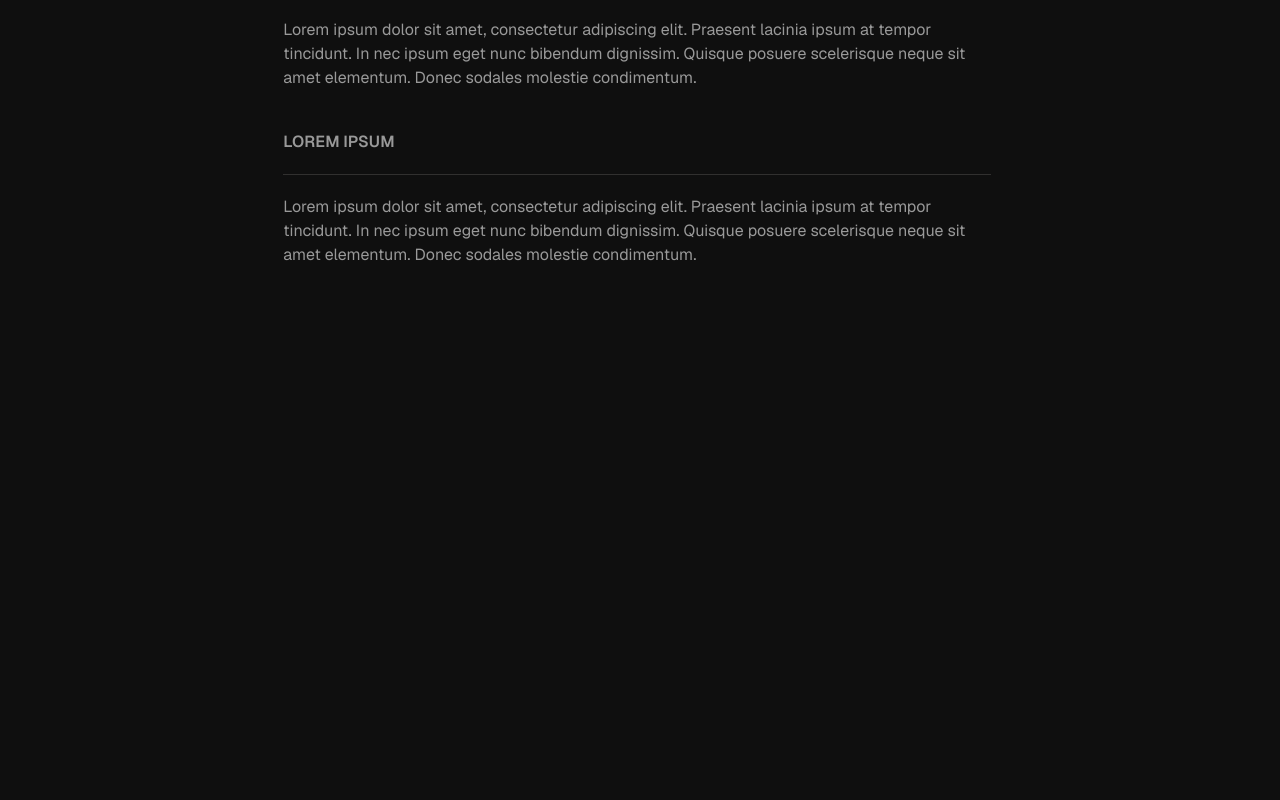
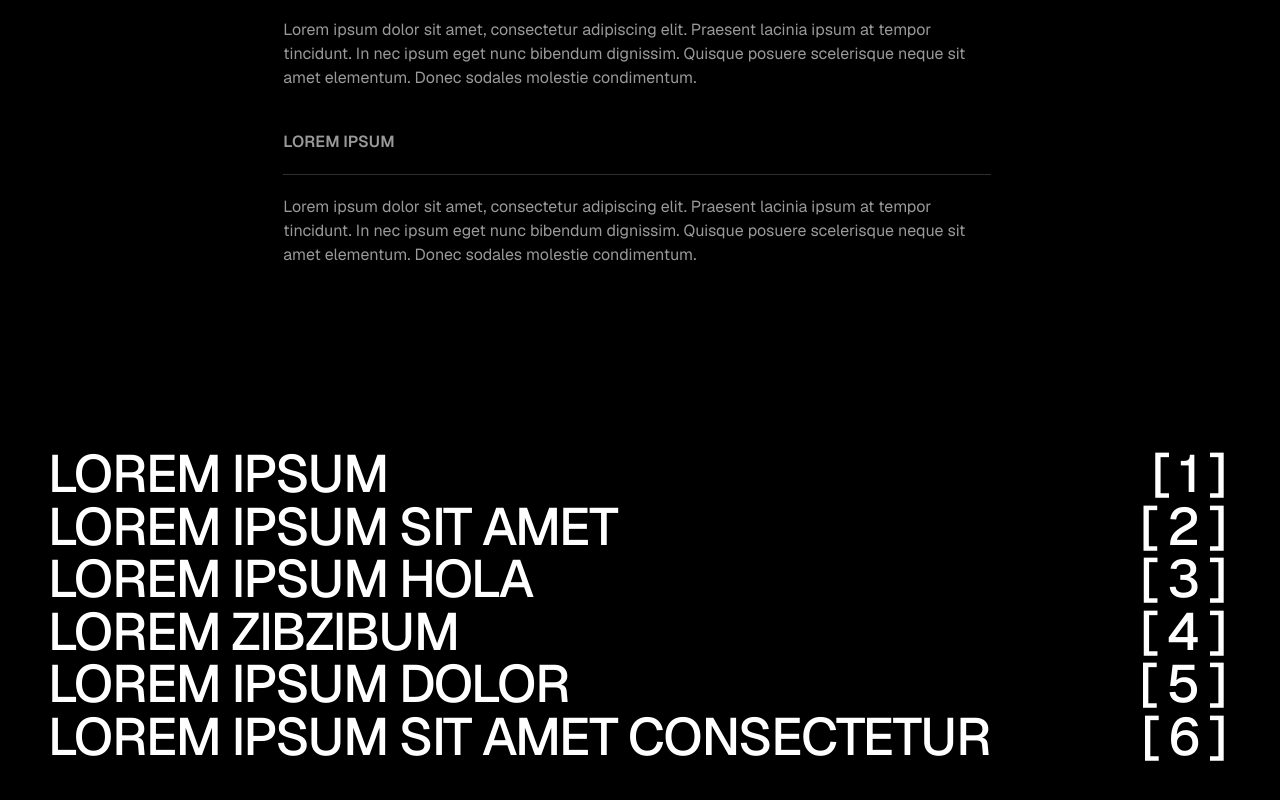
Before and after one commit to kpustelak/pustelakpage.com, a Next.js app: page / in a window 1280 px wide. Shown: the part 1556-2356 px from the top of the page. Before the commit the page ends 1913 px from the top, so only its background shows below. Built offline with nearby package versions, Linux system fonts and the light colour scheme; a web font is replaced by a local one.

Commit message:
projects

```diff
--- a/app/globals.css
+++ b/app/globals.css
@@ -3,7 +3,7 @@
 :root {
   color-scheme: dark;
 
-  --background: #0f0f0f;
+  --background: #000;
 
   --primary: #fff;
   --primary-60: #999;
--- a/app/page.tsx
+++ b/app/page.tsx
@@ -1,11 +1,13 @@
 import Showcase from "@/components/showcase/showcase";
 import About from "@/components/about/about";
+import Projects from "@/components/projects/projects";
 
 export default function Home() {
   return (
     <>
-    <Showcase />
+      <Showcase />
       <About />
+      <Projects />
     </>
   );
 }
--- /dev/null
+++ b/components/projects/projects.tsx
@@ -0,0 +1,29 @@
+const projects = [
+    { name: "Lorem ipsum", link: "#" },
+    { name: "Lorem ipsum sit amet", link: "#" },
+    { name: "Lorem ipsum hola", link: "#" },
+    { name: "Lorem zibzibum", link: "#" },
+    { name: "Lorem ipsum dolor", link: "#" },
+    { name: "Lorem ipsum sit amet consectetur", link: "#" },
+];
+
+export default function Projects() {
+    return (
+        <section className="overflow-x-clip">
+            <ul className="section-container">
+                {projects.map((project, i) => (
+                    <li key={`${project.name}-${i}`}>
+                        <a
+                            href={project.link}
+                            className="group relative isolate flex justify-between px-0 text-h2 leading-none uppercase text-primary transition-[padding,color] duration-300 hover:px-8 hover:text-background"
+                        >
+                            <span className="absolute inset-y-0 left-1/2 -z-10 w-screen -translate-x-1/2 bg-primary opacity-0 transition-opacity duration-300 group-hover:opacity-100" />
+                            <span>{project.name}</span>
+                            <span>[ {i + 1} ]</span>
+                        </a>
+                    </li>
+                ))}
+            </ul>
+        </section>
+    );
+}
```
